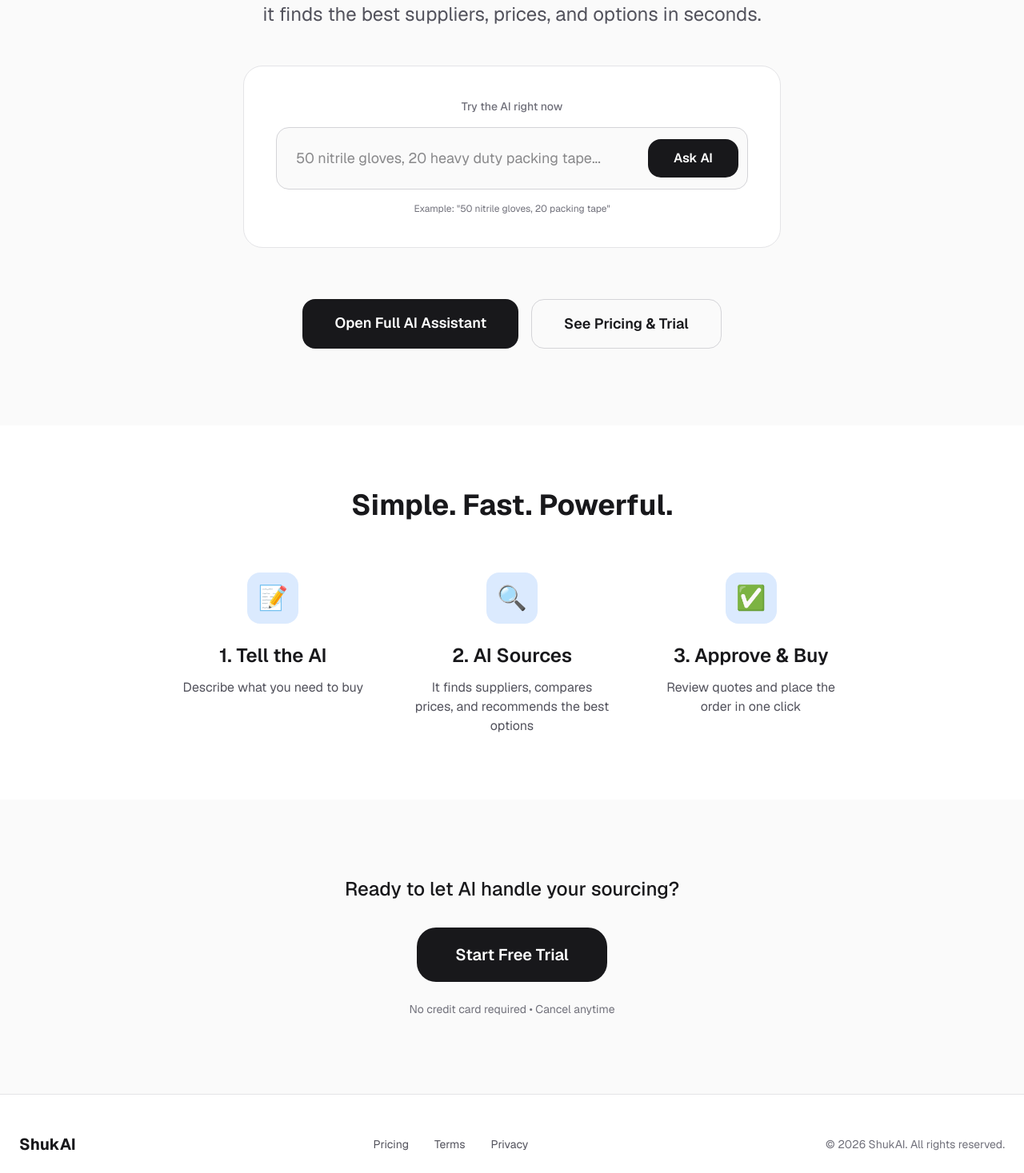
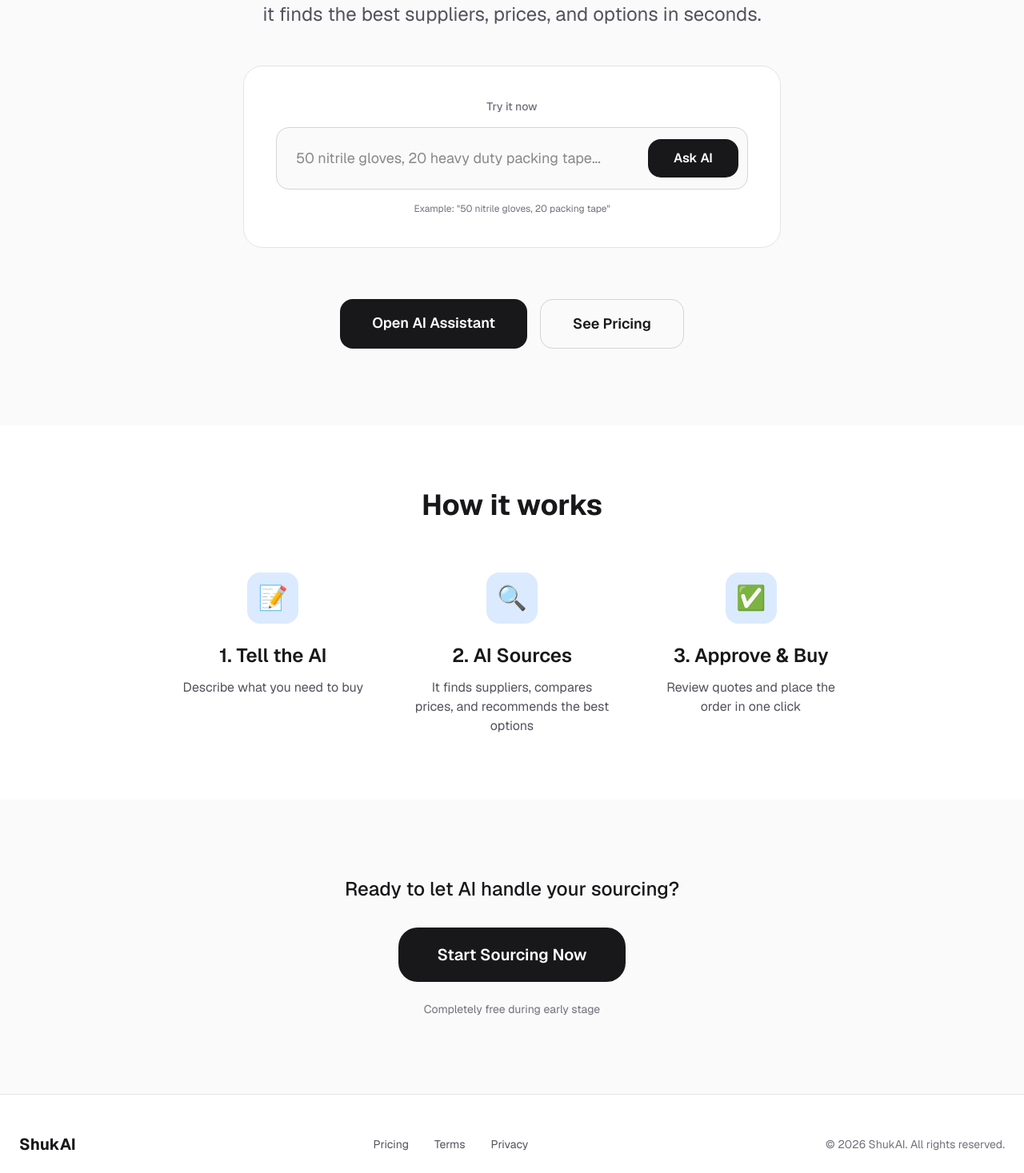
Before and after one commit to Gr33nstonecorp/shuka, a Next.js app: page / in a window 1280 px wide. Shown: the part 543-2010 px from the top of the page at 80% size. Built offline with nearby package versions, Linux system fonts and the light colour scheme.

Commit message:
Refactor comments and update button labels

```diff
--- a/app/page.tsx
+++ b/app/page.tsx
@@ -8,18 +8,18 @@ export default function HomePage() {
 
   const handleDemoSubmit = () => {
     if (demoQuery.trim()) {
-      // Navigate to assistant with the query pre-filled
+      // Navigate to assistant with pre-filled query
       window.location.href = `/assistant?query=${encodeURIComponent(demoQuery.trim())}`;
     }
   };
 
   return (
     <main className="min-h-screen bg-zinc-50 dark:bg-zinc-950">
-      {/* Hero Section */}
+      {/* Hero */}
       <div className="pt-28 pb-24 px-6">
         <div className="max-w-5xl mx-auto text-center">
           <div className="inline-flex bg-blue-100 dark:bg-blue-950 text-blue-700 dark:text-blue-300 px-6 py-2 rounded-full text-sm font-semibold mb-8">
-            AI Procurement Platform • Beta
+            AI Procurement Platform
           </div>
 
           <h1 className="text-6xl lg:text-7xl font-black tracking-tighter leading-none mb-10">
@@ -30,9 +30,9 @@ export default function HomePage() {
             Stop spending hours sourcing manually. Tell ShukAI what you need — it finds the best suppliers, prices, and options in seconds.
           </p>
 
-          {/* Connected AI Demo Input */}
+          {/* Working AI Demo Input */}
           <div className="max-w-2xl mx-auto bg-white dark:bg-zinc-900 border border-zinc-200 dark:border-zinc-800 rounded-3xl p-10 mb-16">
-            <div className="text-zinc-500 text-sm font-medium mb-4">Try the AI right now</div>
+            <div className="text-zinc-500 text-sm font-medium mb-4">Try it now</div>
             <div className="relative">
               <input
                 type="text"
@@ -59,13 +59,13 @@ export default function HomePage() {
               href="/assistant"
               className="px-10 py-4 bg-zinc-900 text-white rounded-2xl font-semibold text-lg hover:bg-black transition"
             >
-              Open Full AI Assistant
+              Open AI Assistant
             </a>
             <a
               href="/pricing"
               className="px-10 py-4 border border-zinc-300 dark:border-zinc-700 rounded-2xl font-semibold text-lg hover:bg-zinc-100 dark:hover:bg-zinc-800 transition"
             >
-              See Pricing & Trial
+              See Pricing
             </a>
           </div>
         </div>
@@ -74,8 +74,7 @@ export default function HomePage() {
       {/* How it works */}
       <div className="bg-white dark:bg-zinc-900 py-20">
         <div className="max-w-4xl mx-auto px-6">
-          <h2 className="text-4xl font-bold text-center mb-16">Simple. Fast. Powerful.</h2>
-
+          <h2 className="text-4xl font-bold text-center mb-16">How it works</h2>
           <div className="grid md:grid-cols-3 gap-12">
             <div className="text-center">
               <div className="mx-auto w-16 h-16 bg-blue-100 dark:bg-blue-900 rounded-2xl flex items-center justify-center text-3xl mb-6">📝</div>
@@ -101,9 +100,9 @@ export default function HomePage() {
         <div className="max-w-md mx-auto">
           <p className="text-2xl font-medium mb-8">Ready to let AI handle your sourcing?</p>
           <a href="/assistant" className="inline-block px-12 py-5 bg-zinc-900 hover:bg-black text-white text-xl font-semibold rounded-3xl transition">
-            Start Free Trial
+            Start Sourcing Now
           </a>
-          <p className="text-sm text-zinc-500 mt-6">No credit card required • Cancel anytime</p>
+          <p className="text-sm text-zinc-500 mt-6">Completely free during early stage</p>
         </div>
       </div>
     </main>
```
